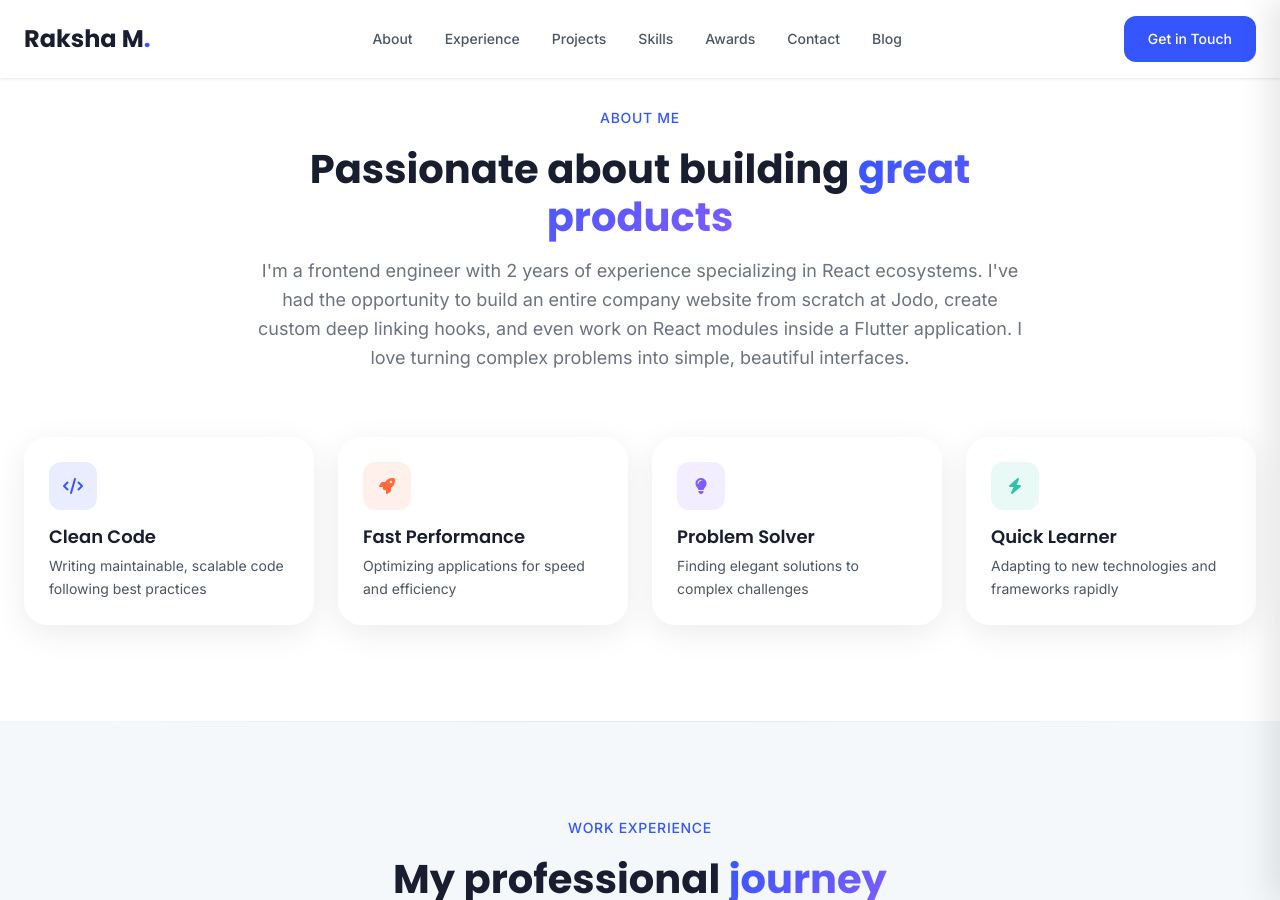
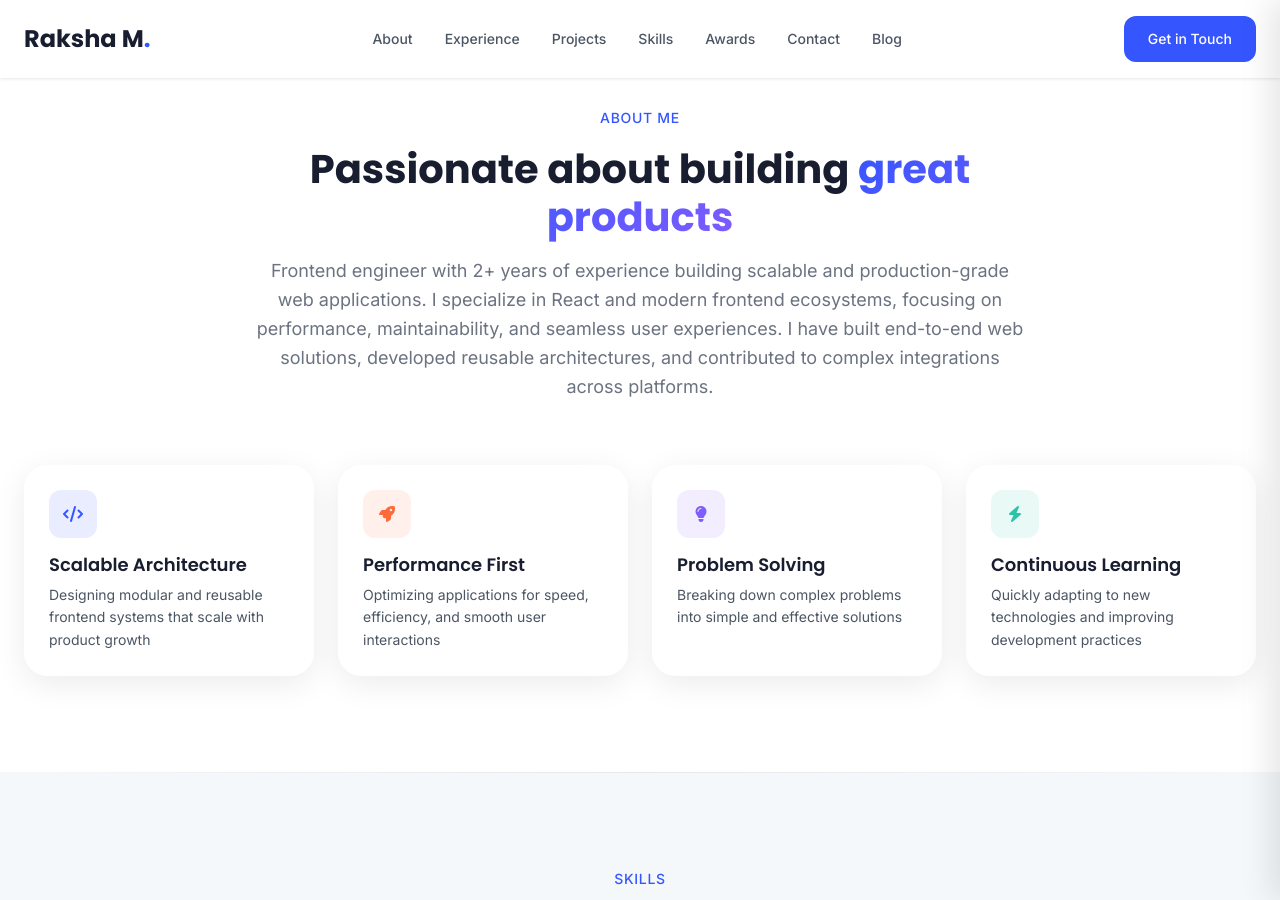
Before and after one commit to rakshamurali/portfolio, a Jekyll site: the page built from index.html, in a window 1280 px wide and 900 px high, scrolled down 889 px. Built offline with Jekyll 4.4.1, drawn with Linux system fonts in a browser that asks for light colours; some of the changed text lies outside the part shown.

```diff
--- a/_config.yml
+++ b/_config.yml
@@ -12,7 +12,7 @@ location: "Bangalore, India"
 email: "rakshamurali31@gmail.com"
 phone: "+91 8105542523"
 linkedin: "https://linkedin.com/in/raksha-murali-871295238"
-github: "https://github.com/raksha-m"
+github: "https://github.com/rakshamurali/"
 
 # Build Settings
 markdown: kramdown
--- a/_data/personal.yml
+++ b/_data/personal.yml
@@ -1,13 +1,15 @@
 # Personal Details
 name: "Raksha M"
 role: "Frontend Software Engineer"
-tagline: "Frontend engineer with 2+ years of experience building production-grade React applications"
+tagline: "Building scalable, high-performance web applications with clean architecture and great user experience"
 location: "Bangalore, India"
 email: "rakshamurali31@gmail.com"
 phone: "+91 8105542523"
+
 linkedin:
   url: "https://linkedin.com/in/raksha-murali-871295238"
   display: "linkedin.com/in/raksha-murali"
+
 github:
   url: "https://github.com/raksha-m"
   display: "github.com/raksha-m"
@@ -17,38 +19,41 @@ stats:
   - value: "2+"
     label: "Years Experience"
   - value: "10+"
-    label: "Projects"
-  - value: "5+"
-    label: "Awards"
+    label: "Projects Delivered"
+  - value: "3+"
+    label: "Recognitions"
 
 # Tech Stack
 tech_stack:
   - "React"
   - "TypeScript"
-  - "Tailwind"
-  - "Node.js"
+  - "Next.js"
+  - "Tailwind CSS"
+  - "JavaScript"
+  - "REST APIs"
+  - "Git"
 
 # About
 about:
-  summary: "I'm a frontend engineer with 2 years of experience specializing in React ecosystems. I've had the opportunity to build an entire company website from scratch at Jodo, create custom deep linking hooks, and even work on React modules inside a Flutter application. I love turning complex problems into simple, beautiful interfaces."
+  summary: "Frontend engineer with 2+ years of experience building scalable and production-grade web applications. I specialize in React and modern frontend ecosystems, focusing on performance, maintainability, and seamless user experiences. I have built end-to-end web solutions, developed reusable architectures, and contributed to complex integrations across platforms."
 
   highlights:
-    - title: "Clean Code"
-      description: "Writing maintainable, scalable code following best practices"
+    - title: "Scalable Architecture"
+      description: "Designing modular and reusable frontend systems that scale with product growth"
       color: "primary"
       icon: "code"
 
-    - title: "Fast Performance"
-      description: "Optimizing applications for speed and efficiency"
+    - title: "Performance First"
+      description: "Optimizing applications for speed, efficiency, and smooth user interactions"
       color: "accent"
       icon: "rocket"
 
-    - title: "Problem Solver"
-      description: "Finding elegant solutions to complex challenges"
+    - title: "Problem Solving"
+      description: "Breaking down complex problems into simple and effective solutions"
       color: "secondary"
       icon: "lightbulb"
 
-    - title: "Quick Learner"
-      description: "Adapting to new technologies and frameworks rapidly"
+    - title: "Continuous Learning"
+      description: "Quickly adapting to new technologies and improving development practices"
       color: "accent-green"
       icon: "zap"
--- a/_includes/sections/awards.html
+++ b/_includes/sections/awards.html
@@ -44,7 +44,7 @@
     <!-- Stats Row -->
     <div class="awards-stats">
       <div class="awards-stat">
-        <p class="awards-stat-value">4+</p>
+        <p class="awards-stat-value">3+</p>
         <p class="awards-stat-label">Awards Won</p>
       </div>
       <div class="awards-stat">
--- a/index.html
+++ b/index.html
@@ -3,10 +3,7 @@ layout: default
 title: Home
 ---
 
-{% include sections/hero.html %}
-{% include sections/about.html %}
-{% include sections/experience.html %}
-{% include sections/projects.html %}
-{% include sections/skills.html %}
-{% include sections/awards.html %}
-{% include sections/contact.html %}
+{% include sections/hero.html %} {% include sections/about.html %} {% include
+sections/skills.html %} {% include sections/experience.html %} {% include
+sections/projects.html %} {% include sections/awards.html %} {% include
+sections/contact.html %}
```
Also changed, not shown: 5 other files.
